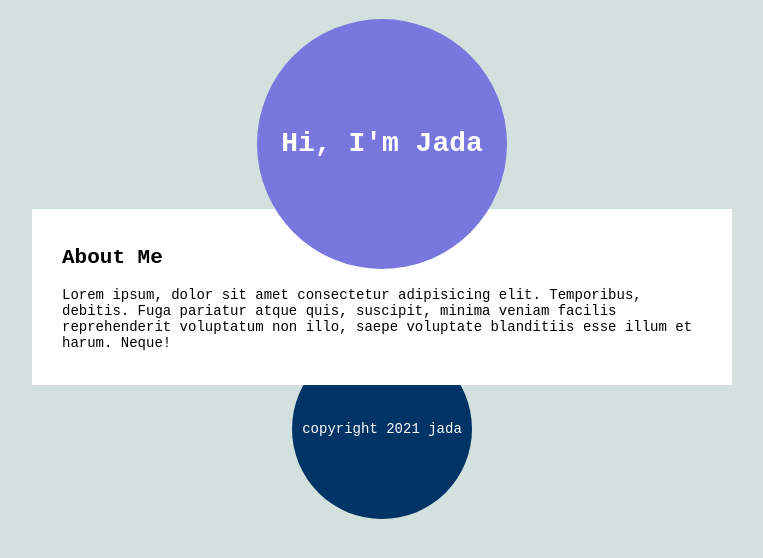
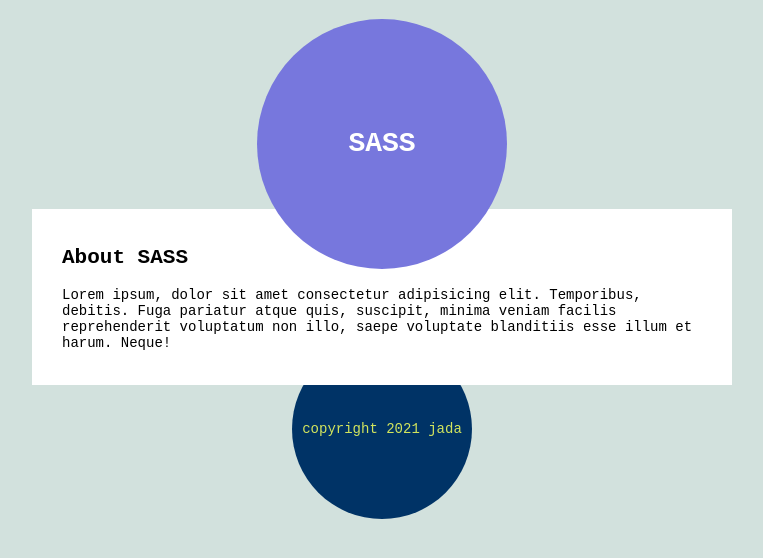
Before and after one commit to jadawoody/sassPracticeProj, a plain HTML site: page index.html in a window 1280 px wide. Shown: the whole page, without its empty margins (258-1021 px from the left). Drawn offline with Linux system fonts and the light colour scheme.

Commit message:
sass project

```diff
--- a/app.sass
+++ b/app.sass
@@ -57,3 +57,4 @@ footer
     position: relative
     margin-top: -60px
     z-index: -4
+    color: $bright
--- a/index.html
+++ b/index.html
@@ -4,17 +4,19 @@
     <meta charset="UTF-8">
     <meta name="viewport" content="width=device-width, initial-scale=1.0">
     <link rel="stylesheet" href="app.css">
+    <link rel="shortcut icon" type="image/png" href="./images/sassIcon.svg" />
+
     <title>SASS project 1</title>
 </head>
 <body>
     <header>
-        <h1>Hi, I'm Jada</h1>
+        <h1>SASS</h1>
     </header>
     <div class="box">
 
     </div>
     <article>
-        <h2>About Me</h2>
+        <h2>About SASS</h2>
         <p>Lorem ipsum, dolor sit amet consectetur adipisicing elit. Temporibus, debitis. Fuga pariatur atque quis, suscipit, minima veniam facilis reprehenderit voluptatum non illo, saepe voluptate blanditiis esse illum et harum. Neque!</p>
     </article>
 
```
Also changed, not shown: app.css, images/sassIcon.svg (added), 1 other file.
